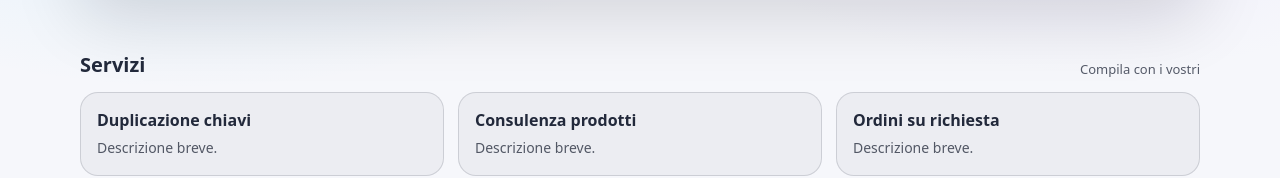
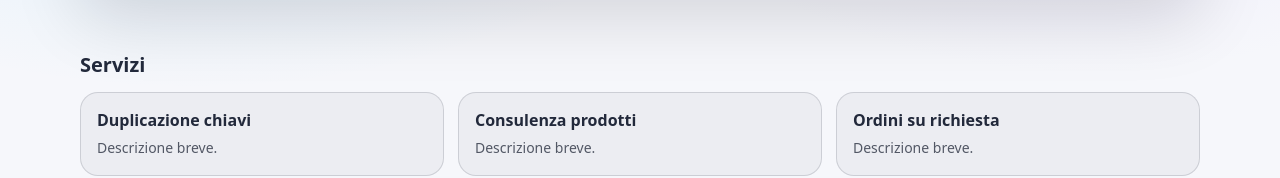
Before and after one commit to rickycat29/covefer, a plain HTML site: page chi-siamo.html in a window 1280 px wide. Shown: the part 375-553 px from the top of the page. Drawn offline with Linux system fonts and the light colour scheme.

Commit message:
removed paragraph & comments on js

```diff
--- a/assets/app.js
+++ b/assets/app.js
@@ -84,12 +84,10 @@ document.addEventListener("click", (e) => {
 
 // Fix back/forward cache (Safari/iOS + alcuni Android)
 window.addEventListener("pageshow", (e) => {
-  // pageshow scatta anche quando torna indietro (bfcache)
   document.body.classList.remove("page-leave");
   document.body.classList.add("page-ready");
 });
 
 window.addEventListener("pagehide", () => {
-  // evita che resti in stato "leave" in cache
   document.body.classList.remove("page-leave");
 });
--- a/chi-siamo.html
+++ b/chi-siamo.html
@@ -102,7 +102,6 @@
       <div class="container">
         <div class="sectionTitle">
           <h2>Servizi</h2>
-          <p>Compila con i vostri</p>
         </div>
 
         <div class="grid">
```
